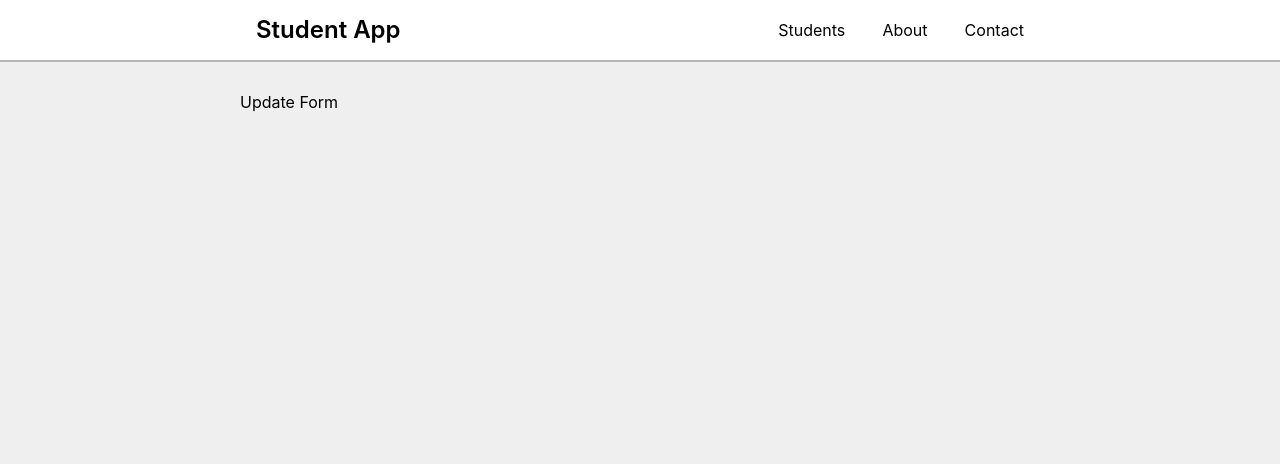
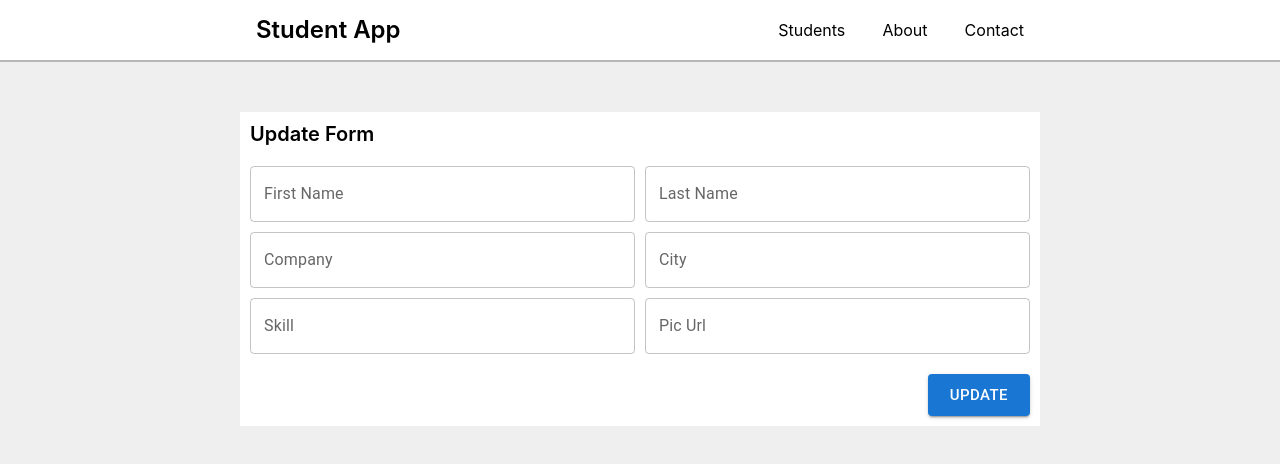
Before and after one commit to HectorIlarraza/student-app-frontend, a React (Create React App) app: page /students/1 in a window 1280 px wide. Shown: the top 464 px of the page. Built offline with nearby package versions, Linux system fonts and the light colour scheme; no server answers.

Commit message:
add form for updating student

```diff
--- a/src/components/studentCard/StudentCard.scss
+++ b/src/components/studentCard/StudentCard.scss
@@ -3,7 +3,7 @@
 
 .studentCard{
 
-     margin: 10px;
+     padding: 10px;
      border-bottom: 2px solid $background-gray;
      background-color: white;
 
--- a/src/components/studentUpdateForm/StudentUpdateForm.js
+++ b/src/components/studentUpdateForm/StudentUpdateForm.js
@@ -1,13 +1,27 @@
 import React from 'react'
+
+import TextField from "@mui/material/TextField";
+import Button from "@mui/material/Button";
 
 import "./StudentUpdateForm.scss";
 
-function studentUpdateForm(props) {
+function StudentUpdateForm(props) {
   return (
-    <div className='StudentUpdateForm'>
-        Update Form
+    <div className='studentUpdateForm'>
+        <div className='studentUpdateForm__title'>Update Form</div>
+        <div className='studentUpdateForm__inputs'>
+            <TextField id='outlined-basic' label='First Name' variant='outlined' />
+            <TextField id='outlined-basic' label='Last Name' variant='outlined' />
+            <TextField id='outlined-basic' label='Company' variant='outlined' />
+            <TextField id='outlined-basic' label='City' variant='outlined' />
+            <TextField id='outlined-basic' label='Skill' variant='outlined' />
+            <TextField id='outlined-basic' label='Pic Url' variant='outlined' />
+        </div>
+        <div className='studentUpdateForm__submit'>
+            <Button variant='contained' size='large'>Update</Button>
+        </div>
     </div>
   )
 }
 
-export default studentUpdateForm;
+export default StudentUpdateForm;
--- a/src/components/studentUpdateForm/StudentUpdateForm.scss
+++ b/src/components/studentUpdateForm/StudentUpdateForm.scss
@@ -0,0 +1,27 @@
+@import "../../designUtils/colors";
+@import "../../designUtils/fontDesign";
+
+.studentUpdateForm{
+    padding: 10px;
+    border-bottom: 2px solid $background-gray;
+    background-color: white;
+    margin-top: 20px;
+
+    &__title{
+       font-size: 20px;
+       font-weight: 600;
+    }
+
+    &__inputs{
+        padding: 20px 0;
+        display: grid;
+        grid-template-columns: 1fr 1fr;
+        gap: 10px;
+        row-gap: 10px;
+     }
+
+     &__submit{
+         display: flex;
+         justify-content: end;
+     }
+}
```
Also changed, not shown: src/pages/StudentDetailPage.js (+7 -10 lines).
